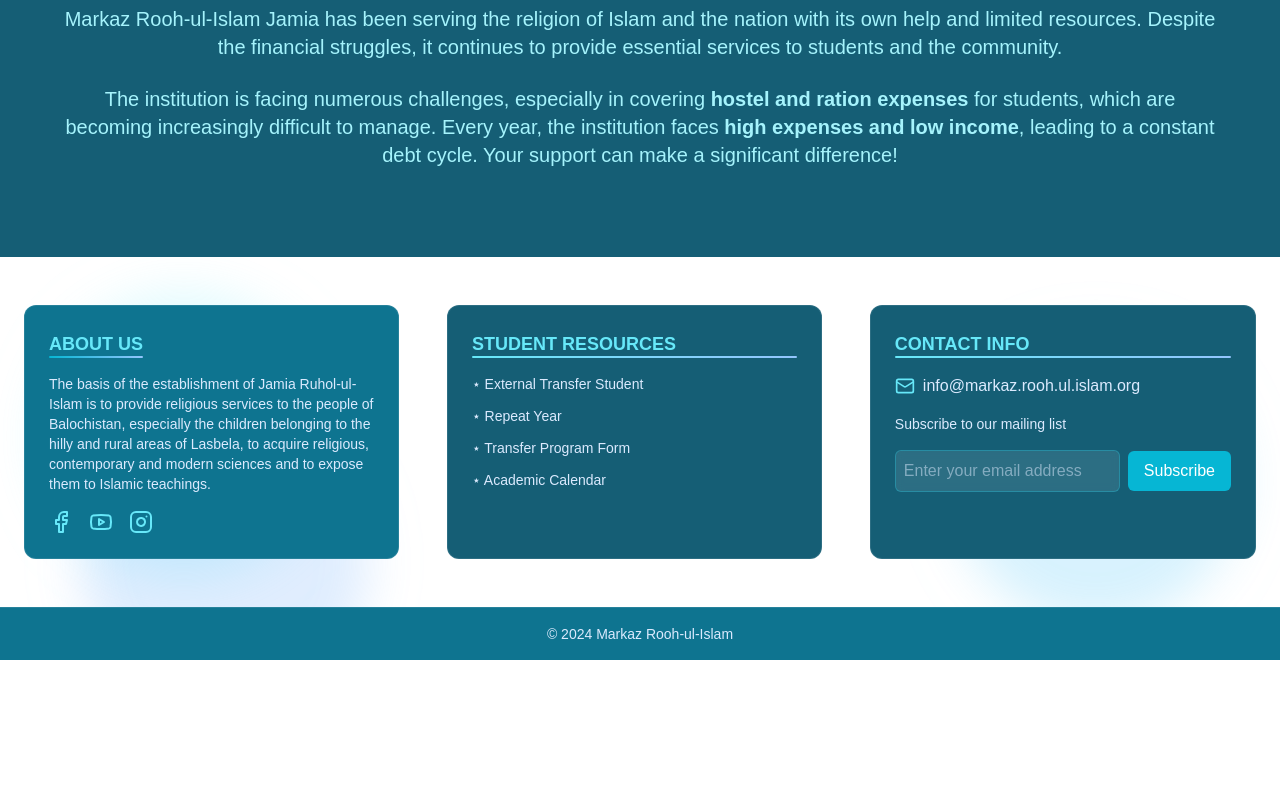
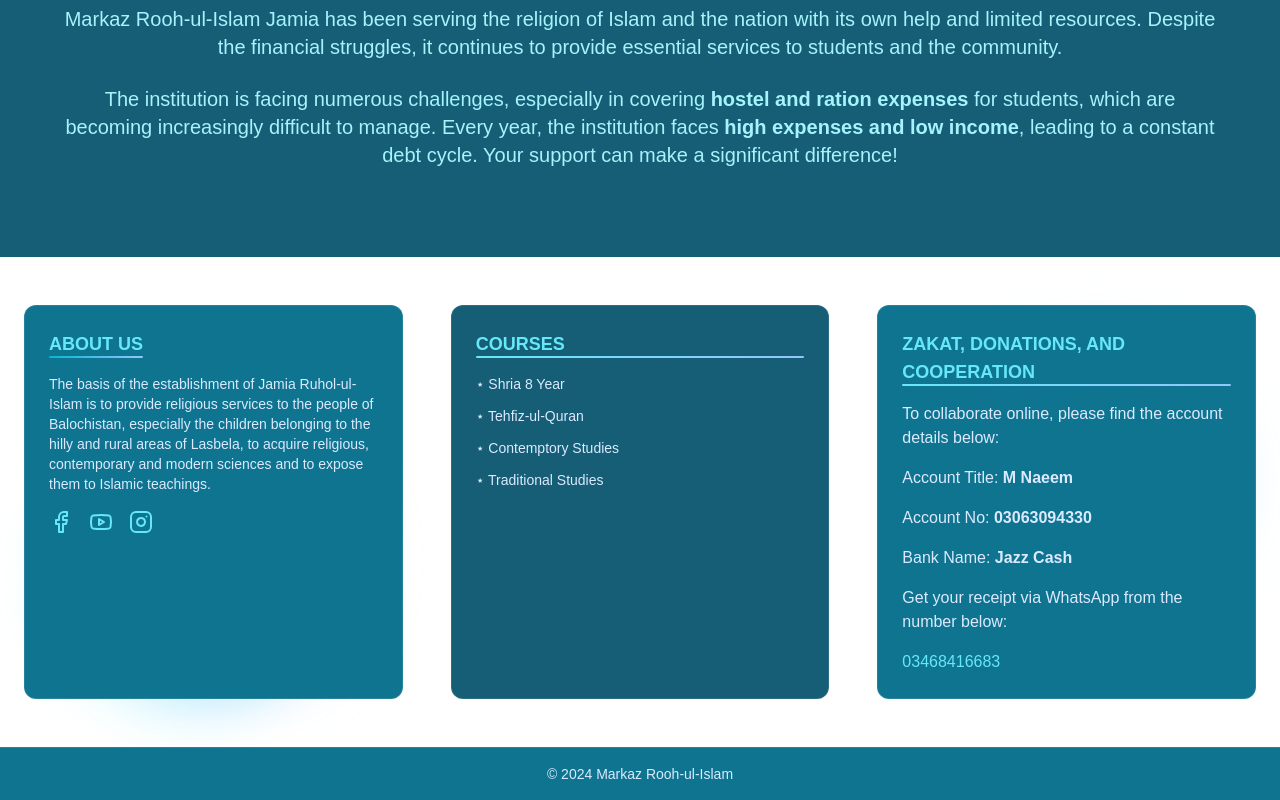
Before and after one commit to Rooh-ul-Islam/Markaz-Website, a Next.js app: page /contact in a window 1280 px wide. Shown: the part 2110-2910 px from the top of the page. Before the commit the page ends 2770 px from the top, so only its background shows below. Built offline with nearby package versions, Linux system fonts and the light colour scheme.

Commit message:
Update Footer.tsx

```diff
--- a/src/components/Footer.tsx
+++ b/src/components/Footer.tsx
@@ -110,11 +110,11 @@
         {/* Student Resources Section */}
         <div className="lg:w-1/3 space-y-4 backdrop-blur-sm bg-cyan-800 p-6 rounded-xl border border-white/10">
           <h2 className="text-lg font-semibold uppercase text-center lg:text-left text-cyan-300 relative">
-            Student Resources
+            Courses
             <div className="absolute bottom-0 left-0 w-full h-0.5 bg-gradient-to-r from-cyan-300 to-blue-300 rounded-full"></div>
           </h2>
           <ul className="space-y-3 text-sm text-center lg:text-left">
-            {['External Transfer Student', 'Repeat Year', 'Transfer Program Form', 'Academic Calendar'].map((item) => (
+            {['Shria 8 Year', 'Tehfiz-ul-Quran', 'Contemptory Studies', 'Traditional Studies'].map((item) => (
               <li key={item}>
                 <Link
                   href="/"
@@ -130,30 +130,21 @@
         </div>
 
         {/* Contact Info Section */}
-        <div className="lg:w-1/3 space-y-4 text-center lg:text-left backdrop-blur-sm bg-cyan-800 p-6 rounded-xl border border-white/10">
-          <h2 className="text-lg font-semibold uppercase text-cyan-300 relative">
-            Contact Info
+        <div className="lg:w-1/3 space-y-4 text-center lg:text-left backdrop-blur-sm bg-cyan-700 p-6 rounded-xl border border-white/10">
+            <h2 className="text-lg font-semibold uppercase text-cyan-300 relative">
+                Zakat, Donations, and Cooperation
             <div className="absolute bottom-0 left-0 w-full h-0.5 bg-gradient-to-r from-cyan-300 to-blue-300 rounded-full"></div>
-          </h2>
-          <p className="flex items-center justify-center lg:justify-start space-x-2 text-blue-100">
-            <Mail className="h-5 w-5 text-cyan-300" />
-            <span>info@markaz.rooh.ul.islam.org</span>
-          </p>
-          <p className="text-sm text-blue-100">Subscribe to our mailing list</p>
-          <form className="flex flex-col sm:flex-row items-stretch sm:items-center gap-2">
-            <input
-              type="email"
-              placeholder="Enter your email address"
-              className="p-2 rounded-md border border-cyan-400/30 bg-white/10 backdrop-blur-sm text-white placeholder-blue-100/50 focus:outline-none focus:border-cyan-300 transition-colors"
-            />
-            <button
-              type="submit"
-              className="bg-cyan-500  text-white px-4 py-2 rounded-md hover:from-cyan-400 hover:to-blue-400 transition-colors"
-            >
-              Subscribe
-            </button>
-          </form>
+            </h2>
+             <p className="text-blue-100">To collaborate online, please find the account details below:</p>
+                <p className="text-blue-100">Account Title: <strong>M Naeem</strong></p>
+           <p className="text-blue-100">Account No: <strong>03063094330</strong></p>
+             <p className="text-blue-100">Bank Name: <strong>Jazz Cash</strong></p>
+            <p className="text-blue-100">Get your receipt via WhatsApp from the number below:</p>
+            <p className="flex items-center justify-center lg:justify-start space-x-2 text-blue-100">
+            <span className="text-cyan-300">03468416683</span>
+            </p>
         </div>
+
       </div>
 
       {/* Bottom Section with Islamic Pattern */}
```
